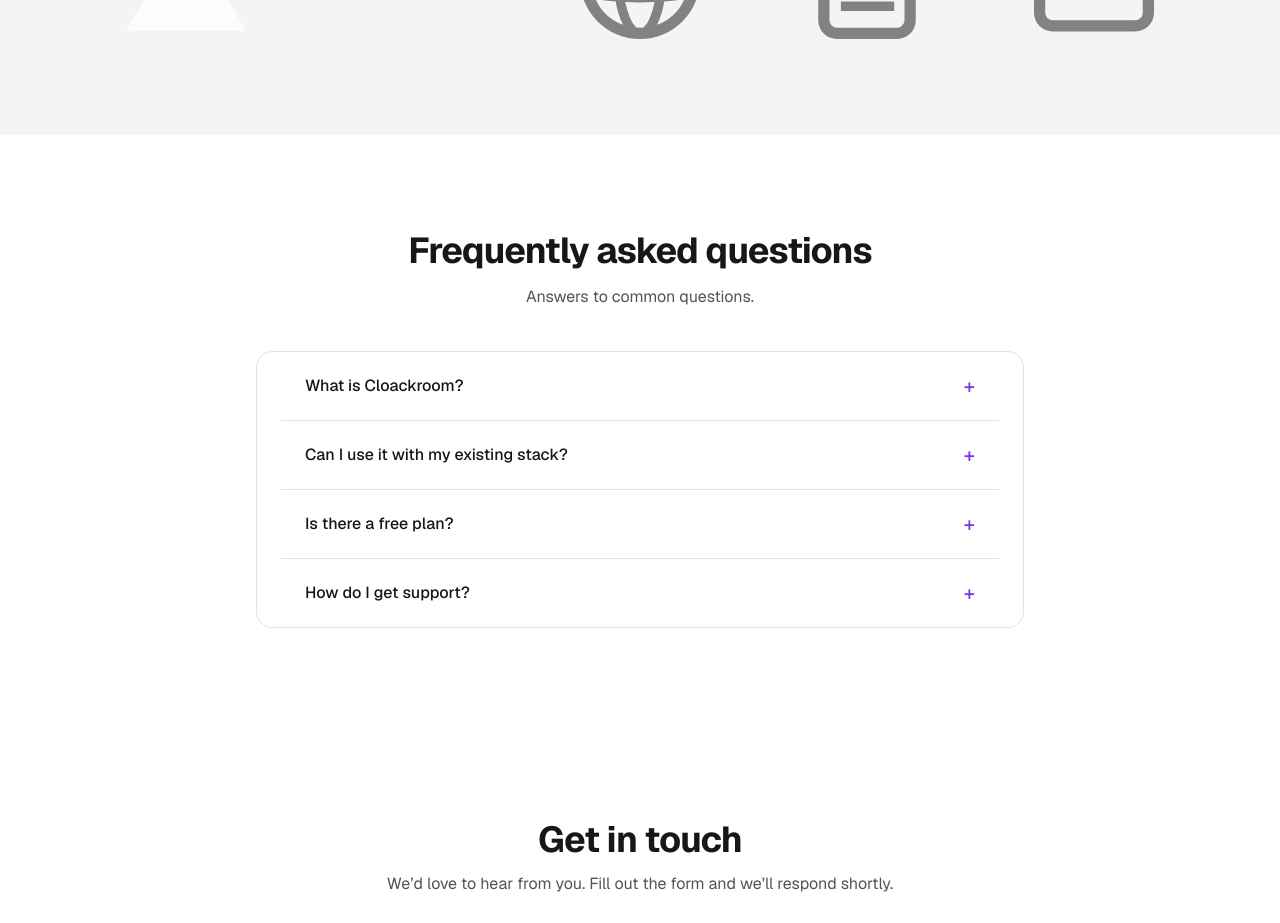
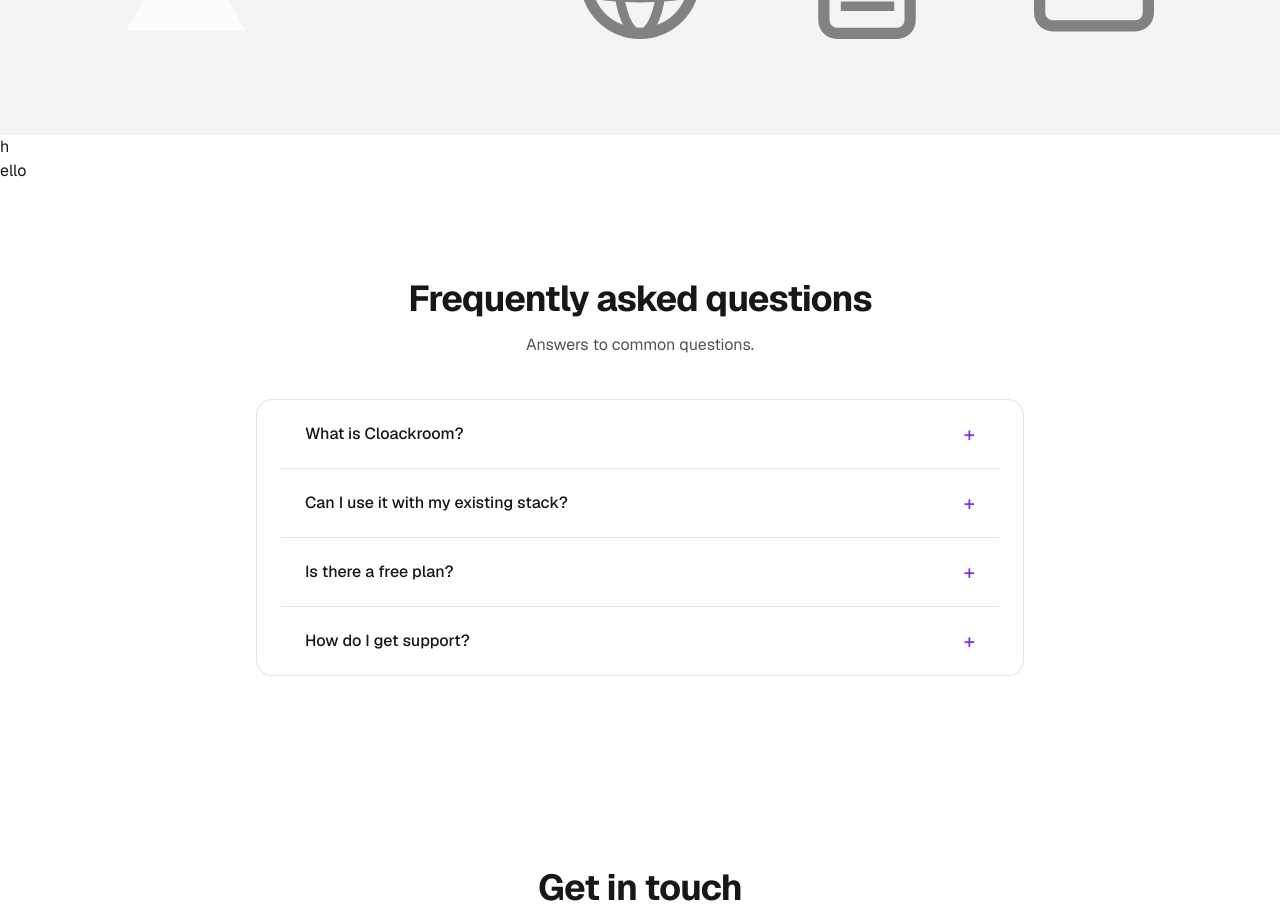
Before and after one commit to zebramusic/cloackroom-app, a Next.js app: page / in a window 1280 px wide. Shown: the part 1540-2463 px from the top of the page. Built offline with nearby package versions, Linux system fonts and the light colour scheme.

Commit message:
event in mongo

```diff
--- a/app/page.tsx
+++ b/app/page.tsx
@@ -14,6 +14,7 @@ export default function Home() {
 
       <Features />
       <Partners />
+      <p>h</p>ello
       <FAQ />
       <Contact />
       <Footer />
```
